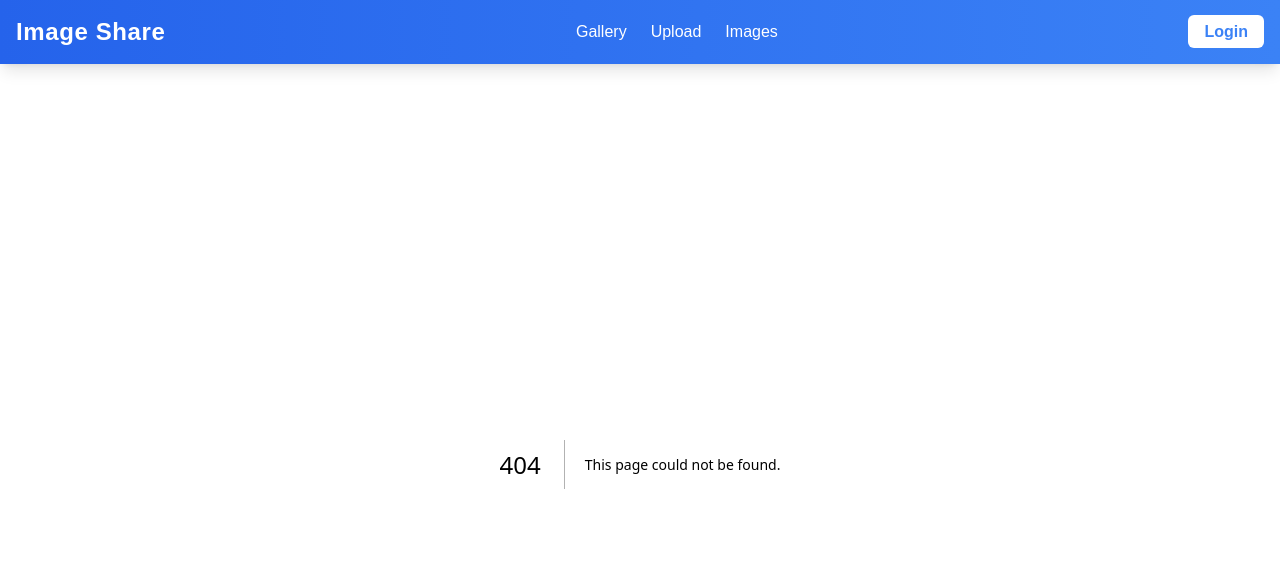
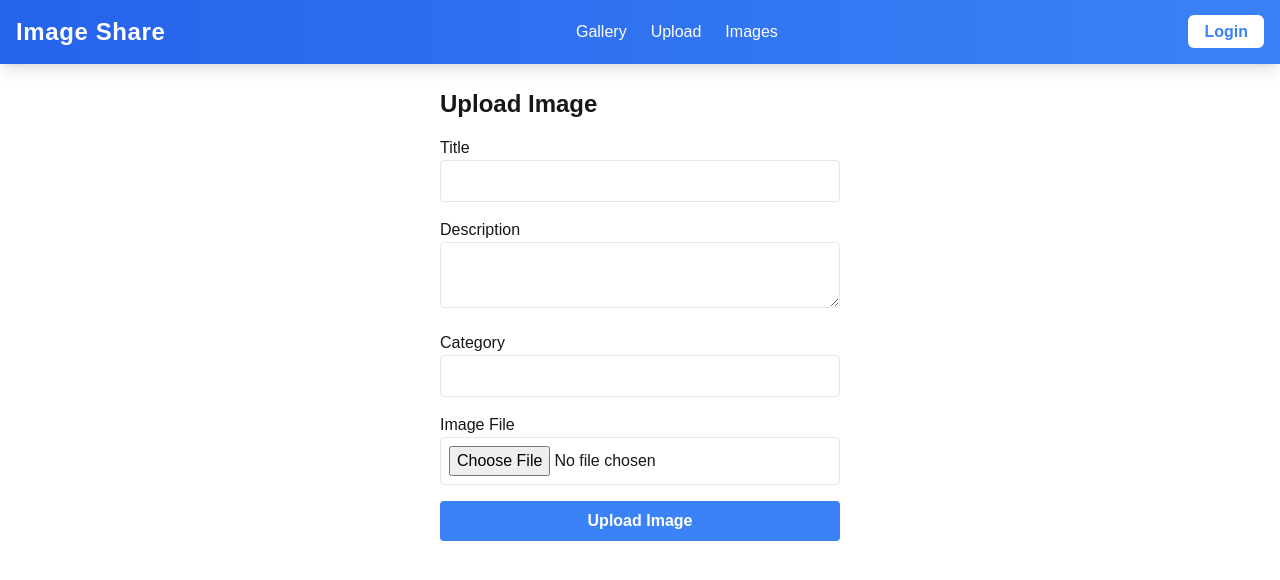
Before and after one commit to akimajid/Image-Share-App, a Next.js app in the folder client/: page /upload in a window 1280 px wide. Before the commit this address had no page. Shown: the top 580 px of the page. Built offline with nearby package versions, Linux system fonts and the light colour scheme.

Commit message:
Feat upload page and update ui images page

```diff
--- a/client/package.json
+++ b/client/package.json
@@ -13,7 +13,8 @@
     "next": "15.0.2",
     "react": "19.0.0-rc-02c0e824-20241028",
     "react-dom": "19.0.0-rc-02c0e824-20241028",
-    "react-icons": "^5.3.0"
+    "react-icons": "^5.3.0",
+    "react-toastify": "^10.0.6"
   },
   "devDependencies": {
     "autoprefixer": "^10.4.20",
--- a/client/src/app/images/page.js
+++ b/client/src/app/images/page.js
@@ -44,8 +44,8 @@ export default function ImagesPage() {
   }
 
   return (
-    <div className="container mx-auto p-4">
-      <h1 className="text-3xl font-semibold text-center text-gray-800 mb-8">
+    <div className="container mx-auto p-12">
+      <h1 className="text-3xl font-semibold text-center text-gray-800 mb-8 mt-2">
         All Uploaded Images
       </h1>
       <div className="grid grid-cols-1 sm:grid-cols-2 md:grid-cols-3 lg:grid-cols-4 xl:grid-cols-5 gap-6">
--- /dev/null
+++ b/client/src/app/upload/page.js
@@ -0,0 +1,118 @@
+"use client";
+
+import { useState, useEffect } from "react";
+import { useRouter } from "next/navigation";
+import { ToastContainer, toast } from "react-toastify";
+import "react-toastify/dist/ReactToastify.css";
+import api from "../../utils/api";
+
+export default function UploadImage() {
+  const [url, setUrl] = useState("");
+  const [title, setTitle] = useState("");
+  const [description, setDescription] = useState("");
+  const [category, setCategory] = useState("");
+  const [userId, setUserId] = useState("");
+  const [imageFile, setImageFile] = useState(null);
+  const router = useRouter();
+
+  useEffect(() => {
+    const storedUserId = localStorage.getItem("userId");
+    if (storedUserId) {
+      setUserId(storedUserId);
+    }
+  }, []);
+
+  const handleFileChange = (e) => {
+    setImageFile(e.target.files[0]);
+  };
+
+  const handleSubmit = async (e) => {
+    e.preventDefault();
+
+    const formData = new FormData();
+    formData.append("image", imageFile);
+    formData.append("url", url);
+    formData.append("title", title);
+    formData.append("description", description);
+    formData.append("category", category);
+    formData.append("userId", userId);
+
+    try {
+      const response = await api.post("/images/upload", formData, {
+        headers: {
+          "Content-Type": "multipart/form-data",
+        },
+      });
+
+      console.log("Upload response:", response);
+
+      if (response.status === 200 || response.status === 201) { // Handling both 200 and 201
+        // Show success toast
+        toast.success("Image uploaded successfully!");
+        // Redirect after the toast
+        setTimeout(() => {
+          router.push("/images");
+        }, 1500); // Delay redirect to allow the toast to display
+      } else {
+        console.log("Unexpected response status:", response.status);
+        toast.error("Failed to upload image");
+      }
+    } catch (error) {
+      console.error("Error uploading image:", error);
+      toast.error("Failed to upload image");
+    }
+  };
+
+  return (
+    <div className="container mx-auto p-6 max-w-md">
+      <ToastContainer />
+      <h1 className="text-2xl font-bold mb-4">Upload Image</h1>
+      <form onSubmit={handleSubmit} className="space-y-4">
+        <div>
+          <label className="block font-medium">Title</label>
+          <input
+            type="text"
+            value={title}
+            onChange={(e) => setTitle(e.target.value)}
+            className="w-full border p-2 rounded"
+            required
+          />
+        </div>
+        <div>
+          <label className="block font-medium">Description</label>
+          <textarea
+            value={description}
+            onChange={(e) => setDescription(e.target.value)}
+            className="w-full border p-2 rounded"
+            required
+          />
+        </div>
+        <div>
+          <label className="block font-medium">Category</label>
+          <input
+            type="text"
+            value={category}
+            onChange={(e) => setCategory(e.target.value)}
+            className="w-full border p-2 rounded"
+            required
+          />
+        </div>
+        <div>
+          <label className="block font-medium">Image File</label>
+          <input
+            type="file"
+            onChange={handleFileChange}
+            className="w-full border p-2 rounded"
+            required
+          />
+        </div>
+        <button
+          type="submit"
+          className="w-full bg-blue-500 text-white font-bold py-2 rounded"
+        >
+          Upload Image
+        </button>
+      </form>
+    </div>
+  );
+}
```
Also changed, not shown: 13 other files (tests, documents, lock files or other folders).
